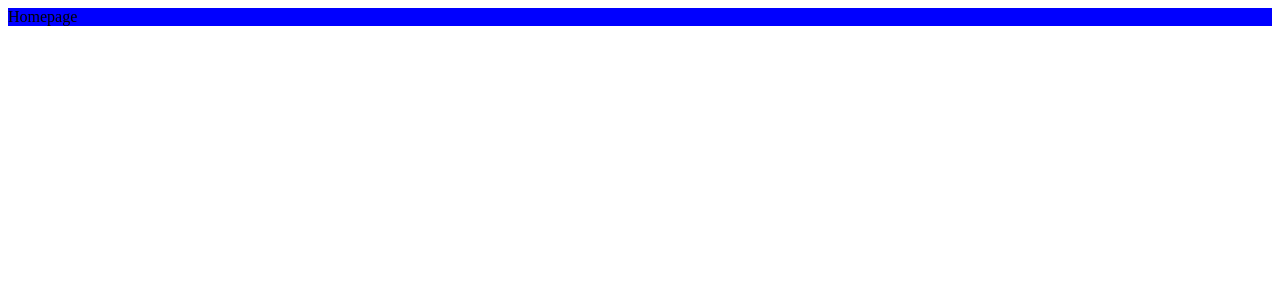
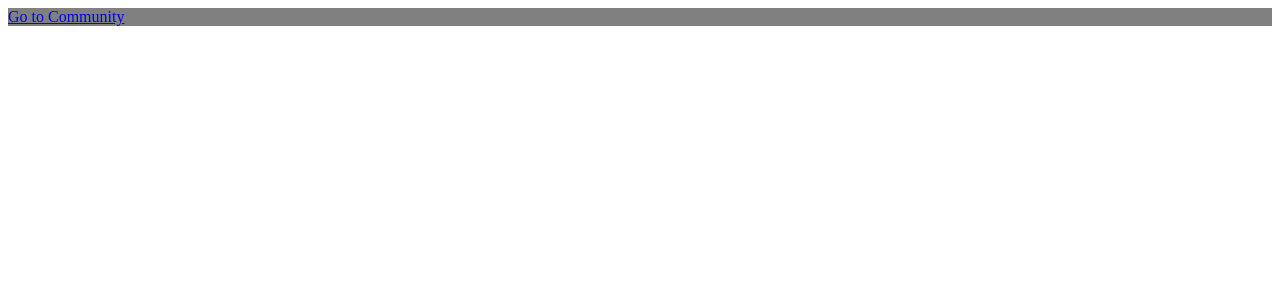
Before and after one commit to ShareNotee/ShareNote, a Next.js app in the folder client/share-note/: page / in a window 1280 px wide. Shown: the top 300 px of the page. Built offline with nearby package versions, Linux system fonts and the light colour scheme.

Commit message:
demo for site navigation

```diff
--- a/client/share-note/src/components/Homepage/Homepage.js
+++ b/client/share-note/src/components/Homepage/Homepage.js
@@ -1,7 +1,13 @@
 import React from "react";
 import home from "./Homepage.module.css";
+import Link from "next/link";
+
 function Homepage() {
-  return <div className={home.background}>Homepage</div>;
+  return (
+    <div className={home.background}>
+      <Link href="/community">Go to Community</Link>
+    </div>
+  );
 }
 
 export default Homepage;
--- a/client/share-note/src/components/Homepage/Homepage.module.css
+++ b/client/share-note/src/components/Homepage/Homepage.module.css
@@ -1,3 +1,4 @@
 .background {
-  background-color: blue;
+  background-color: grey;
+  color: black;
 }
```
Also changed, not shown: client/share-note/src/components/Community/Community.js (added, +12 -0 lines), client/share-note/src/pages/community.js (added, +10 -0 lines).
